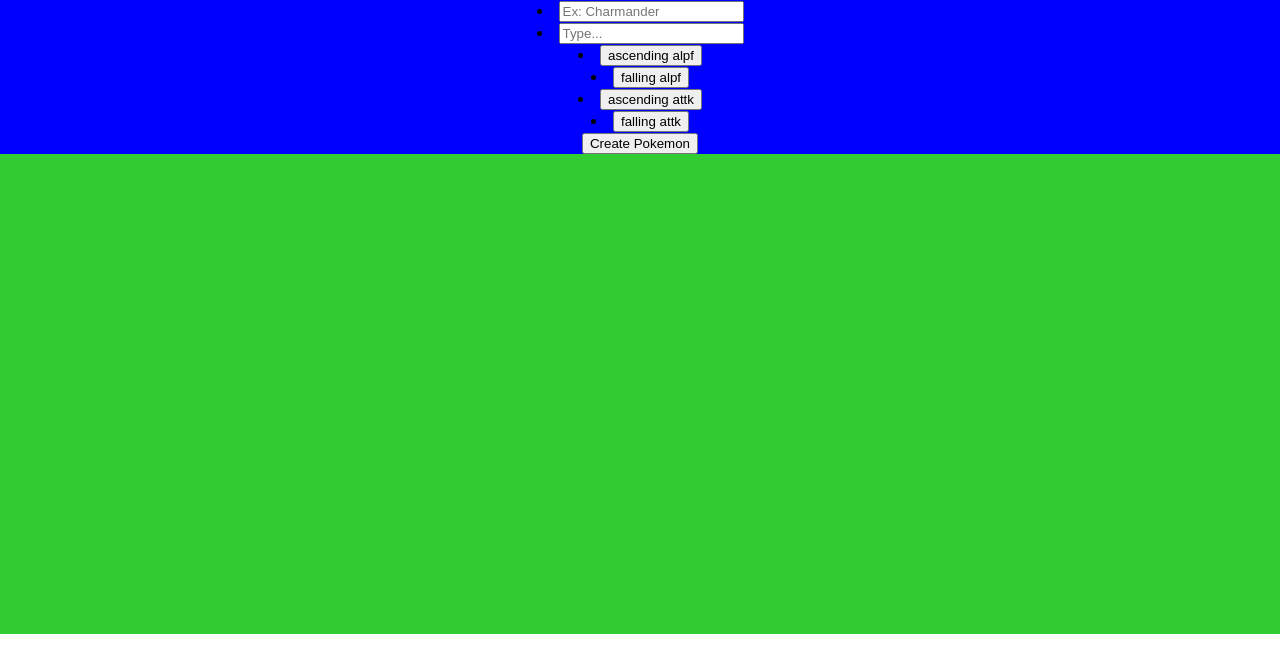
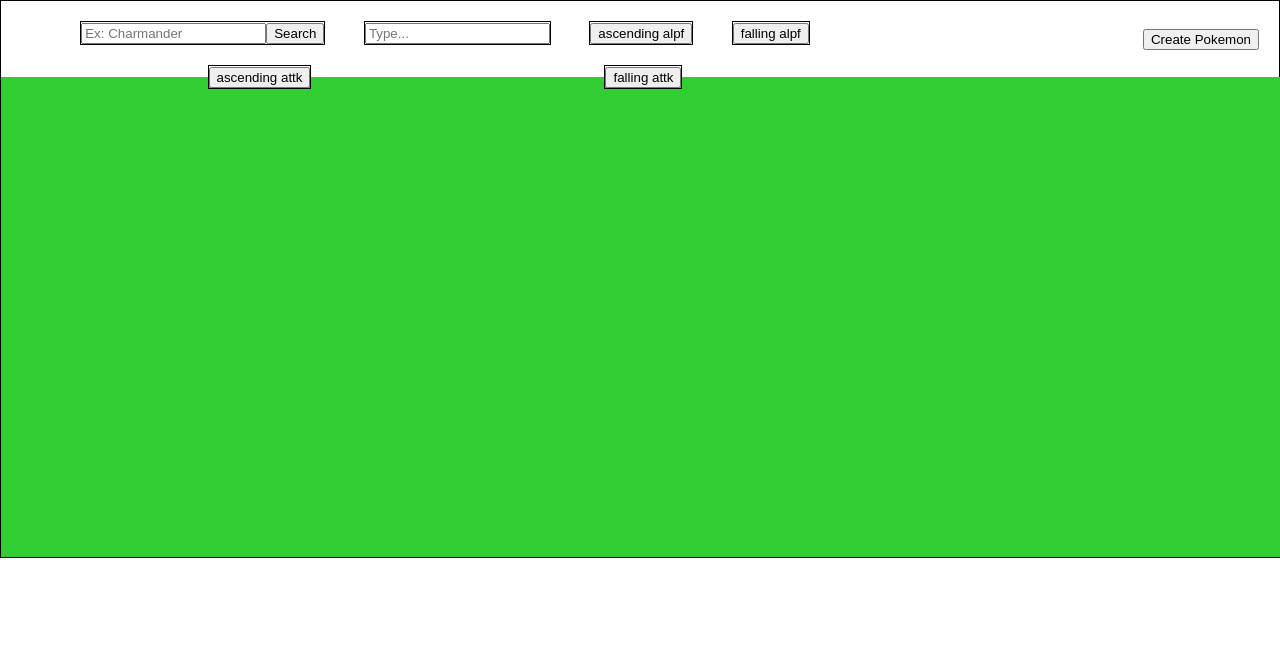
Before and after one commit to OscarRangelM/PI-Pokemon, a React (Create React App) app in the folder client/: page /home in a window 1280 px wide. Shown: the top 672 px of the page. Built offline with nearby package versions, Linux system fonts and the light colour scheme.

Commit message:
Update index

```diff
--- a/client/src/components/Card/Card.jsx
+++ b/client/src/components/Card/Card.jsx
@@ -1,9 +1,21 @@
 import styles from './card.module.css';
 import React from 'react';
-
+import { Link } from "react-router-dom";
+/*
+Imagen.
+Nombre.
+Tipos.
+boton details
+*/
 export default function Card(props) {
 
-    return(
-        <div className={styles.inputCard} ></div>
+    return (
+        <div className={styles.pokemonCard} >
+            <img />
+            <Link>
+                <h2>Name: </h2>
+            </Link>
+            <h2>Type(s): </h2>
+        </div>
     )
 }
--- a/client/src/components/Home/Home.jsx
+++ b/client/src/components/Home/Home.jsx
@@ -1,6 +1,6 @@
 import styles from './home.module.css';
 import React from 'react';
-import Card from '../Card/Card.jsx';
+// import Card from '../Card/Card.jsx';
 import { NavLink } from 'react-router-dom';
 
 
@@ -26,12 +26,12 @@ Ordenamiento: debe funcionar combinado con el/los filtro/s.
 */
 export default function Home(props) {
 
-    const { characters } = props;
+    // const { characters } = props;
 
     return (
         <div className={styles.divHome} >
-            <nav>
-                <lu>
+            <nav className={styles.navSearch}>
+                <ul className={styles.navUl}>
                     <li>
                         <input
                             name='SearchInput'
@@ -39,6 +39,7 @@ export default function Home(props) {
                             placeholder='Ex: Charmander'
                             className={styles.inpSearch}
                         />
+                        <button>Search</button>
                     </li>
                     <li>
                         <input
@@ -72,7 +73,7 @@ export default function Home(props) {
                             falling attk
                         </button>
                     </li>
-                </lu>
+                </ul>
                 <NavLink to="/form">
                     <button>Create Pokemon</button>
                 </NavLink>
--- a/client/src/components/Home/home.module.css
+++ b/client/src/components/Home/home.module.css
@@ -1,5 +1,5 @@
 .divHome{
-    background-color: blue;
+    border: 1px solid black;
 }
 
 .divCards{
@@ -7,3 +7,27 @@
     height: 60vh;
     background-color: limegreen;
 }
+
+.navSearch{
+    height: 7vh;
+    display:flex;
+    justify-content: space-between;
+    padding: 10px 20px;
+    align-items: center;
+}
+
+.navUl{
+
+    height: 100%;
+    width: 60vw;
+    display: flex;
+    justify-content: space-around;
+    align-items: center;
+    list-style: none;
+    flex-wrap: wrap;
+}
+
+.navUl > li {
+    border: 1px solid black;
+    margin: 10px;
+}
--- a/client/src/redux/reducer/index.js
+++ b/client/src/redux/reducer/index.js
@@ -0,0 +1,4 @@
+
+const rootReducer = () => {}
+
+export default rootReducer;
--- a/client/src/redux/store/index.js
+++ b/client/src/redux/store/index.js
@@ -1,6 +1,6 @@
 import { createStore, applyMiddleware } from "redux";
 import thunk from 'redux-thunk';
-import rootReducer from "./reducer";
+import rootReducer from "../reducer";
 
 const store = createStore(rootReducer, applyMiddleware(thunk));
 
```
Also changed, not shown: client/src/index.js (+9 -8 lines).
